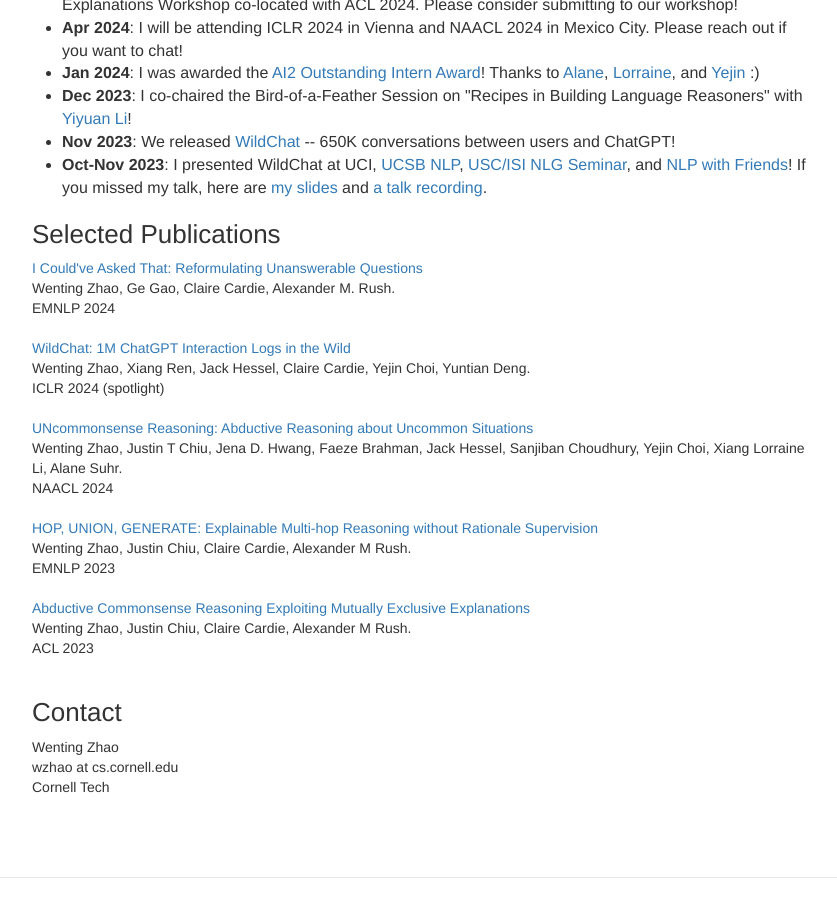
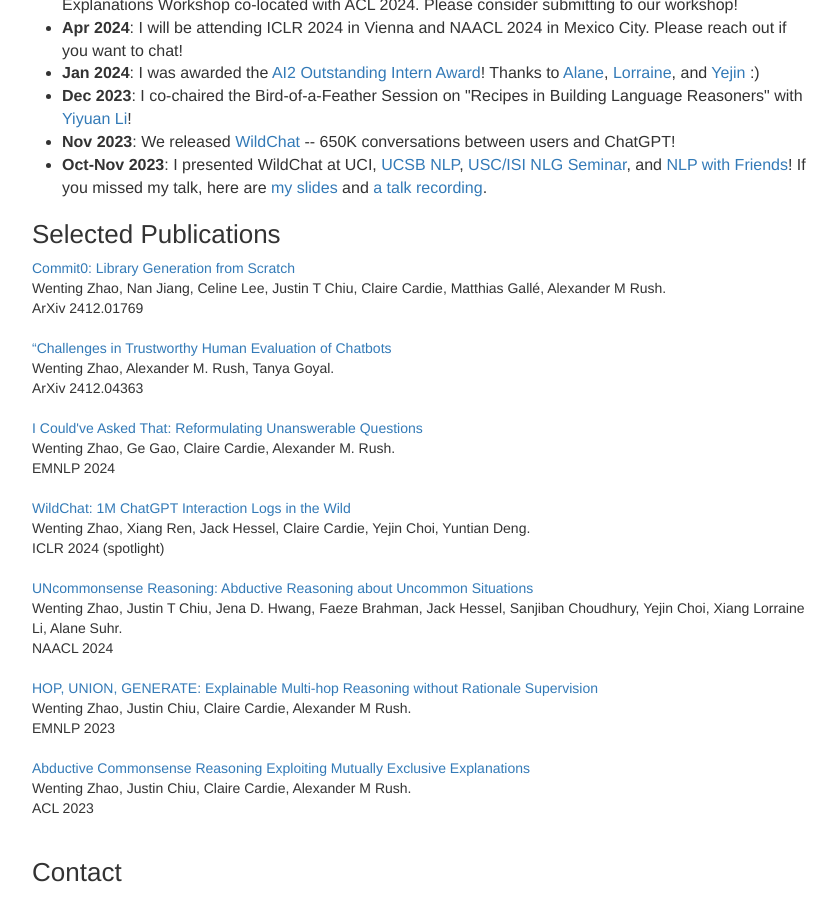
Before and after one commit to wenting-zhao/wenting-zhao.github.io, a Jekyll site: the page built from index.html, in a window 1280 px wide and 900 px high, scrolled down 767 px. Shown: the whole window, without its empty margins (218-1055 px from the left). Built offline with Jekyll 4.4.1, drawn with Linux system fonts in a browser that asks for light colours.

Commit message:
Update papers.yaml

```diff
--- a/_data/papers.yaml
+++ b/_data/papers.yaml
@@ -1,4 +1,12 @@
 notable:
+    - title: "Commit0: Library Generation from Scratch"
+      authors: Wenting Zhao, Nan Jiang, Celine Lee, Justin T Chiu, Claire Cardie, Matthias Gallé, Alexander M Rush
+      pdf: https://arxiv.org/pdf/2412.01769
+      conference: ArXiv 2412.01769
+    - title: "“Challenges in Trustworthy Human Evaluation of Chatbots"
+      authors: Wenting Zhao, Alexander M. Rush, Tanya Goyal
+      pdf: https://arxiv.org/pdf/2412.04363
+      conference: ArXiv 2412.04363
     - title: "I Could've Asked That: Reformulating Unanswerable Questions"
       authors: Wenting Zhao, Ge Gao, Claire Cardie, Alexander M. Rush
       pdf: https://arxiv.org/pdf/2407.17469
@@ -21,6 +29,18 @@ notable:
       conference: ACL 2023
 
 papers:
+    - title: "Commit0: Library Generation from Scratch"
+      authors: Wenting Zhao, Nan Jiang, Celine Lee, Justin T Chiu, Claire Cardie, Matthias Gallé, Alexander M Rush
+      pdf: https://arxiv.org/pdf/2412.01769
+      conference: ArXiv 2412.01769
+    - title: "“Challenges in Trustworthy Human Evaluation of Chatbots"
+      authors: Wenting Zhao, Alexander M. Rush, Tanya Goyal
+      pdf: https://arxiv.org/pdf/2412.04363
+      conference: ArXiv 2412.04363
+    - title: "“Great Memory, Shallow Reasoning: Limits of kNN-LMs"
+      authors: Shangyi Geng, Wenting Zhao, Alexander M Rush
+      pdf: https://arxiv.org/pdf/2408.11815
+      conference: ArXiv 2408.11815
     - title: "I Could've Asked That: Reformulating Unanswerable Questions"
       authors: Wenting Zhao, Ge Gao, Claire Cardie, Alexander M. Rush
       pdf: https://arxiv.org/pdf/2407.17469
```
